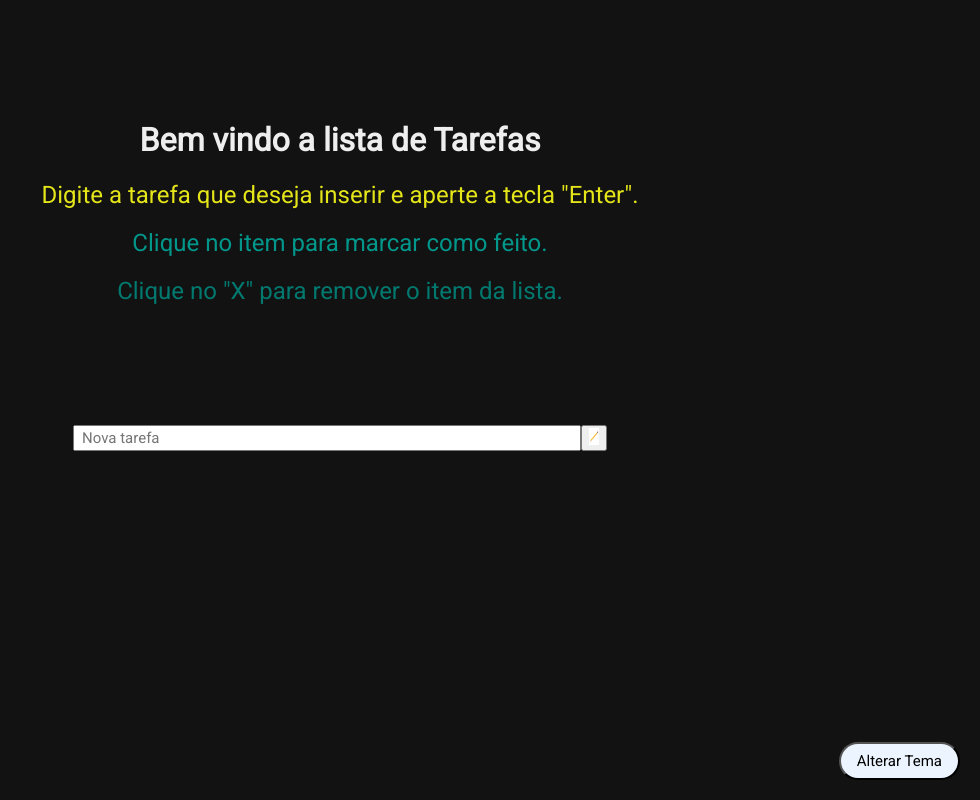
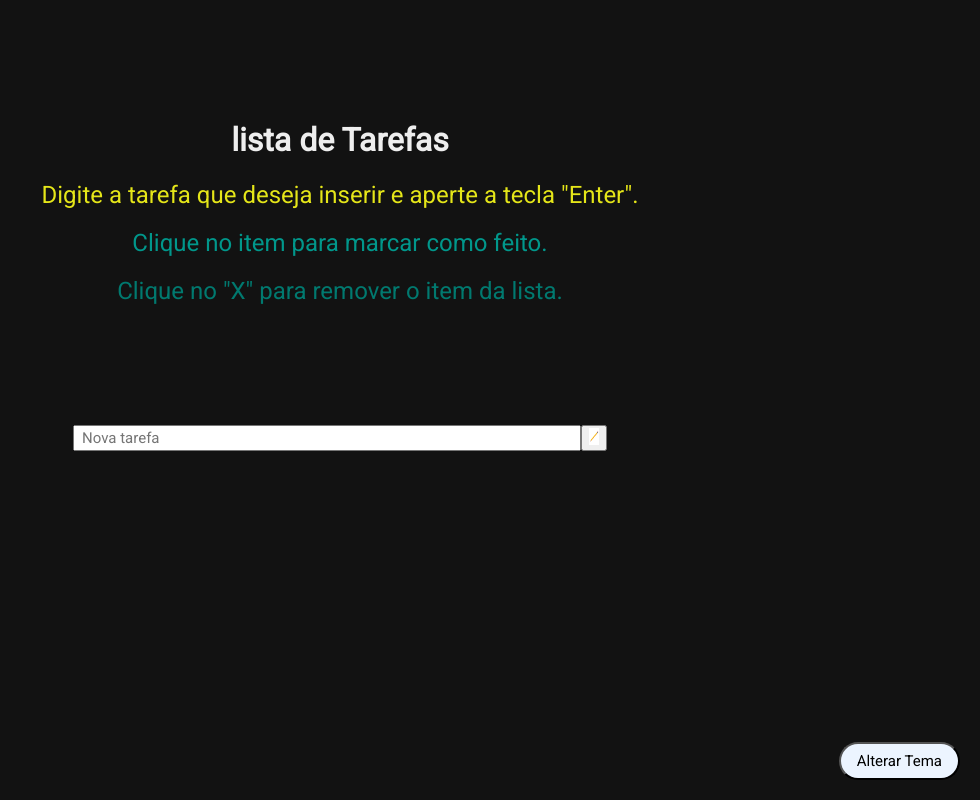
Before and after one commit to fernandoborel/ToDoList, a plain HTML site: page index.html in a window 1280 px wide. Shown: the whole page, without its empty margins (300-1280 px from the left). Drawn offline with Linux system fonts and the light colour scheme; a web font is replaced by a local one.

```diff
--- a/assets/script/script.js
+++ b/assets/script/script.js
@@ -20,6 +20,7 @@ function createListElement() {
 
     li.addEventListener("click", crossOut);
 
+    // botão remover a lista
     var dBtn = document.createElement("button");
     dBtn.appendChild(document.createTextNode("X"));
     li.appendChild(dBtn);
@@ -39,6 +40,7 @@ function addListAfterClick() {
     }
 }
 
+// apertar o enter e ir
 function addListAfterKeypress() {
     if (inputLength() > 0 && event.which === 13) {
         createListElement();
--- a/index.html
+++ b/index.html
@@ -13,7 +13,7 @@
   <body>
     <div class="description">
       <div class="desc">
-        <h1>Bem vindo a lista de Tarefas</h1>
+        <h1>lista de Tarefas</h1>
         <h2 class="amarelo">Digite a tarefa que deseja inserir e aperte a tecla "Enter".</h2>
         <h2 class="green">Clique no item para marcar como feito.</h2>
         <h2 class="blue">Clique no "X" para remover o item da lista.</h2>
```
Also changed, not shown: 1 other file.
